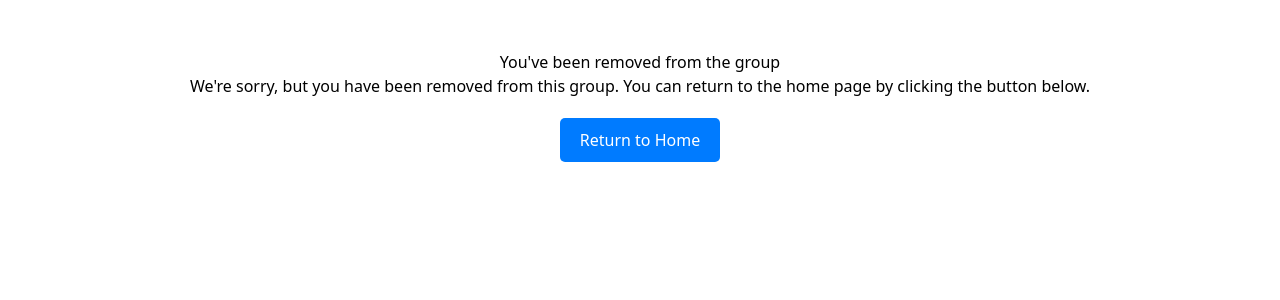
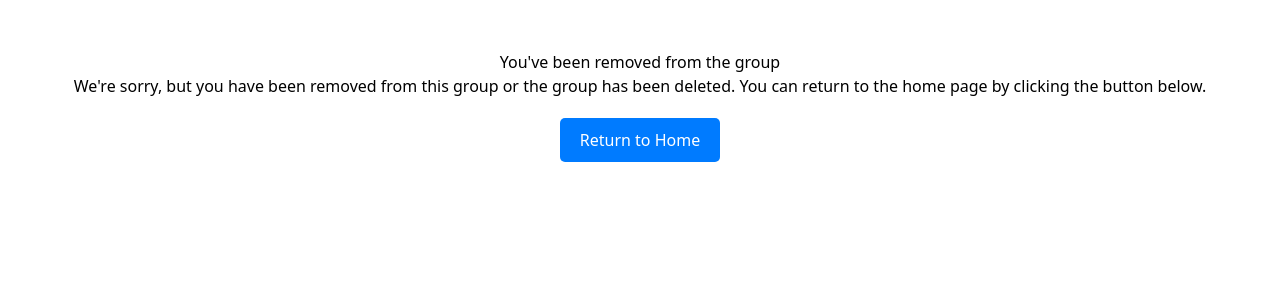
Before and after one commit to amangodara2314/Blab-Chat-App-Frontend, a React (Create React App) app: page /removed-from-group in a window 1280 px wide. Shown: the top 300 px of the page. Built offline with nearby package versions, Linux system fonts and the light colour scheme; no server answers.

Commit message:
made some improvements

```diff
--- a/src/Components/Group.jsx
+++ b/src/Components/Group.jsx
@@ -200,7 +200,7 @@ function Group(props) {
         );
         socket.emit("deleted", {
           members: temp,
-          group: success.data.group._id,
+          group: selectedGroup._id,
         });
         fetchGroups(user._id);
         navigate("/");
--- a/src/Pages/Removed.jsx
+++ b/src/Pages/Removed.jsx
@@ -14,8 +14,9 @@ const Removed = () => {
     <div style={styles.container}>
       <h2>You've been removed from the group</h2>
       <p>
-        We're sorry, but you have been removed from this group. You can return
-        to the home page by clicking the button below.
+        We're sorry, but you have been removed from this group or the group has
+        been deleted. You can return to the home page by clicking the button
+        below.
       </p>
       <Link to="/" style={styles.button}>
         Return to Home
```
